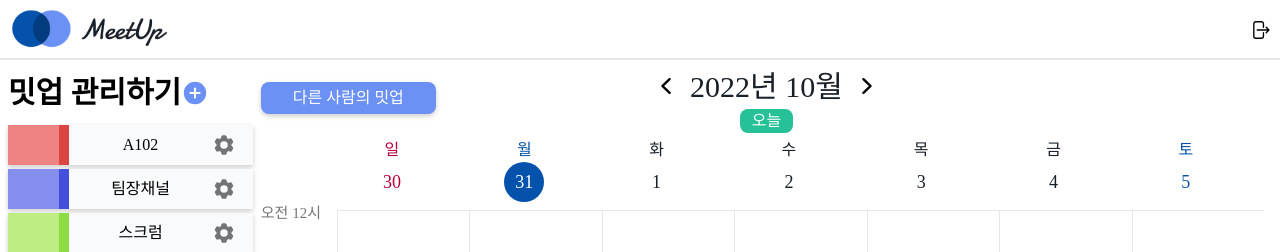
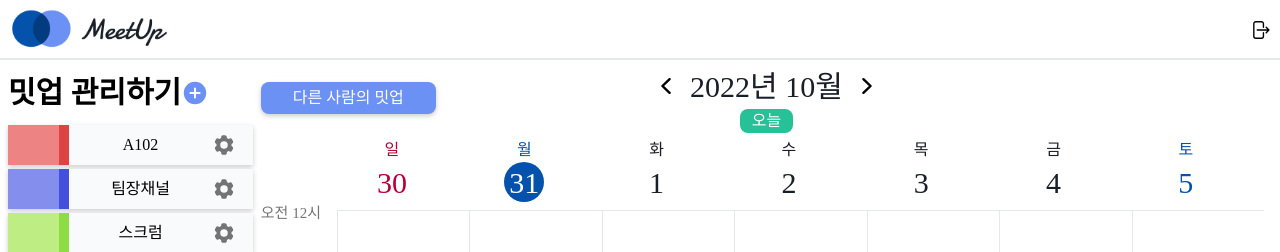
Before and after one commit to drsuneamer/MeetUp, a React (Create React App) app in the folder frontend/: page / in a window 1280 px wide. Shown: the top 252 px of the page. Built offline with nearby package versions, Linux system fonts and the light colour scheme.

Commit message:
[#][FE] design: adjust z-index

```diff
--- a/frontend/src/components/Calendar.tsx
+++ b/frontend/src/components/Calendar.tsx
@@ -5,7 +5,7 @@ import WeeklyCalendarBody from './WeeklyCalendarBody';
 
 const WeeklyCalendar = () => {
   return (
-    <section className="w-full flex flex-col m-2">
+    <section className="w-full flex flex-col m-2 -z-50">
       <div className="flex flex-col basis-9/12 min-w-[500px]">
         <MonthlyCalenderHeader />
         <WeeklyCalenderHeader />
--- a/frontend/src/components/ChannelList.tsx
+++ b/frontend/src/components/ChannelList.tsx
@@ -23,7 +23,7 @@ let channelArray: Array<tChannel> = [
 
 function ChannelList() {
   return (
-    <div className="ChannelList mb-[50px]">
+    <div className="ChannelList mb-[50px] -z-10">
       <div className="flex mb-[10px]">
         <h1 className="text-xl font-bold">밋업 관리하기</h1>
         <Link to="/create-channel" className="flex flex-col justify-center">
--- a/frontend/src/components/MeetupList.tsx
+++ b/frontend/src/components/MeetupList.tsx
@@ -14,7 +14,7 @@ let meetupArray: Array<tMeetup> = [
 
 function MeetupList() {
   return (
-    <div className="MeetupList">
+    <div className="MeetupList -z-10">
       <h1 className="text-xl font-bold mb-[10px]">참여중인 달력</h1>
       {meetupArray.map((value: tMeetup, index: number) => (
         <MeetupListItem key={value.manager_id} meetup={value} />
--- a/frontend/src/components/MeetupListItem.tsx
+++ b/frontend/src/components/MeetupListItem.tsx
@@ -7,9 +7,9 @@ interface MeetupListItemProps {
 
 export const MeetupListItem: React.FC<MeetupListItemProps> = ({ meetup }) => {
   return (
-    <div key="{meetup}" className="MeetupListItem w-full mb-1 drop-shadow-button">
+    <div key="{meetup}" className="MeetupListItem w-full mb-1 drop-shadow-button -z-10">
       <div className="indexContext bg-offWhite w-full h-[40px] flex flex-wrap">
-        <div className="indexLable bg-title w-3/12 h-[40px] flex justify-end">
+        <div className="indexLable bg-title w-3/12 h-[40px] flex justify-end ">
           <div className="bg-title mix-blend-multiply w-1/6 h-[40px]" />
         </div>
         <span className="MeetupName leading-[40px] w-9/12 text-center">{meetup.name}</span>
--- a/frontend/src/components/SideBar.tsx
+++ b/frontend/src/components/SideBar.tsx
@@ -35,7 +35,7 @@ function SideBar() {
   };
 
   return (
-    <div className="SideBar relative w-full pl-2 mt-[70px]">
+    <div className="SideBar relative w-full pl-2 mt-[70px] -z-10">
       <ChannelList />
       <MeetupList />
 
--- a/frontend/src/components/WeeklyCalendarHeader.tsx
+++ b/frontend/src/components/WeeklyCalendarHeader.tsx
@@ -24,7 +24,7 @@ const WeeklyCalenderHeader = () => {
               {DAYS[index]}
             </div>
             <div
-              className={`text-center text-2xl p-1 w-10 h-10 rounded-full m-auto flex justify-center items-center text-s
+              className={`text-center text-xl p-1 w-10 h-10 rounded-full m-auto flex justify-center items-center text-s
             ${date.isToday ? 'bg-title text-background' : 'text-body'}
             ${DAYS[index] === '일' ? 'text-cancel' : 'text' && DAYS[index] === '토' ? 'text-title' : 'text'}
             `}
```
